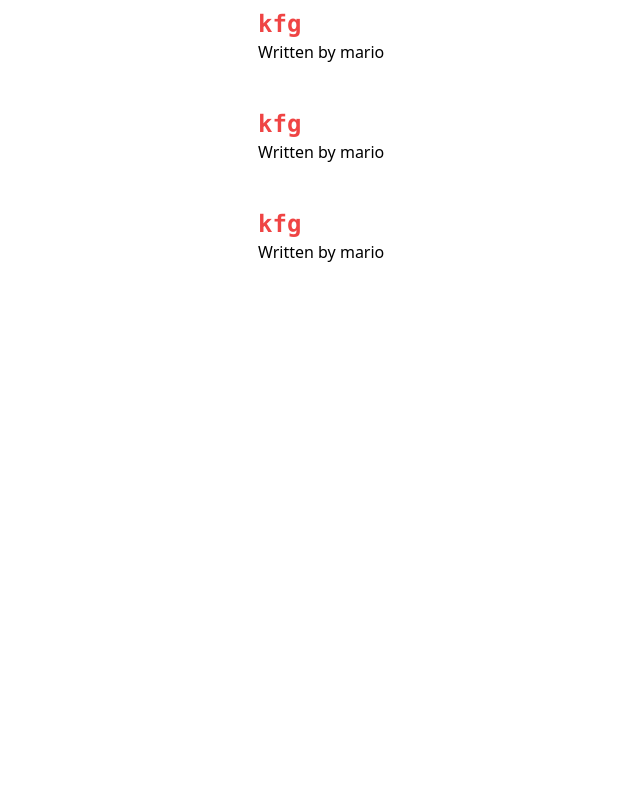
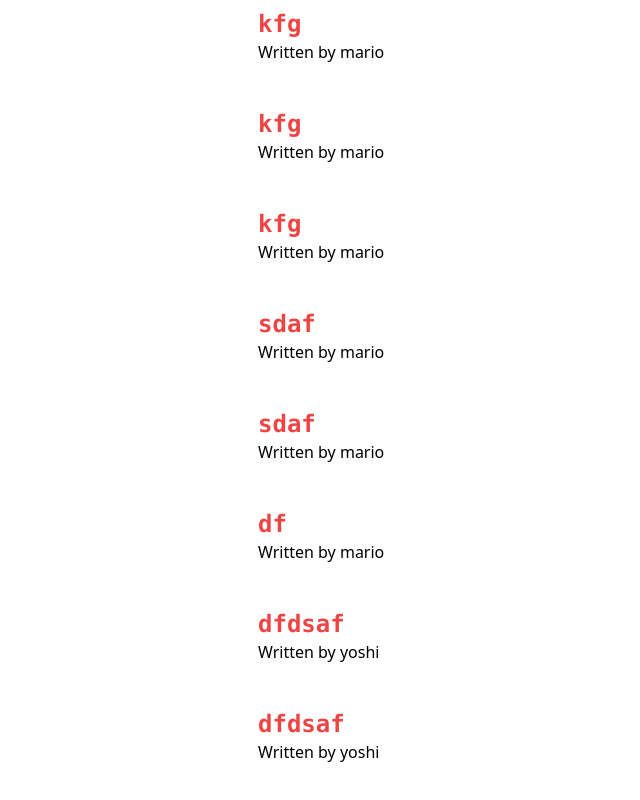
Before and after one commit to batoorsohail/dojo-blog, a React (Vite) app: page / in a window 1280 px wide. Shown: the part 1717-2517 px from the top of the page, without its empty margins (2-642 px from the left). Before the commit the page ends 2033 px from the top, so only its background shows below. Built offline with nearby package versions, Linux system fonts and the light colour scheme; data requests are answered from the project's data file; a web font is replaced by a local one.

Commit message:
Navigate users to Home Page after adding blog

```diff
--- a/data/db.json
+++ b/data/db.json
@@ -107,6 +107,36 @@
       "body": "sdflkjasfd;ljkfa;sdjffasfdfdsafs",
       "author": "mario",
       "id": 18
+    },
+    {
+      "title": "sdaf",
+      "body": "sadf",
+      "author": "mario",
+      "id": 19
+    },
+    {
+      "title": "sdaf",
+      "body": "sadf",
+      "author": "mario",
+      "id": 20
+    },
+    {
+      "title": "df",
+      "body": "dsaf",
+      "author": "mario",
+      "id": 21
+    },
+    {
+      "title": "dfdsaf",
+      "body": "dsafasfdfsad",
+      "author": "yoshi",
+      "id": 22
+    },
+    {
+      "title": "dfdsaf",
+      "body": "dsafasfdfsad",
+      "author": "yoshi",
+      "id": 23
     }
   ]
 }
--- a/src/pages/Create.jsx
+++ b/src/pages/Create.jsx
@@ -1,10 +1,12 @@
-import React, { useState } from 'react'
+import { useState } from 'react';
+import { useNavigate } from 'react-router-dom';
 
 const Create = () => {
   const [ title, setTitle ] = useState('');
   const [ body, setBody ] = useState('');
   const [ author, setAuthor ] = useState('mario');
   const [ isPending, setIsPending ] = useState(false);
+  const navigate = useNavigate();
 
   const handleSubmit = (e) => {
     e.preventDefault();
@@ -18,6 +20,7 @@ const Create = () => {
     }).then(() => {
       console.log('Blog Added');
       setIsPending(false);
+      navigate('/');
     })
   }
 
```
